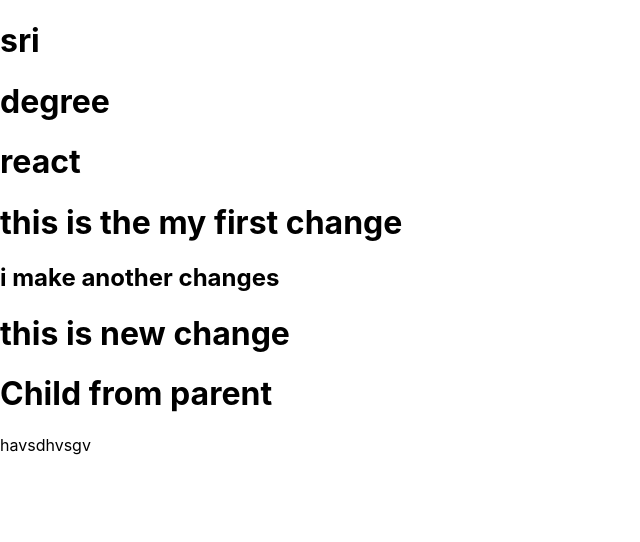
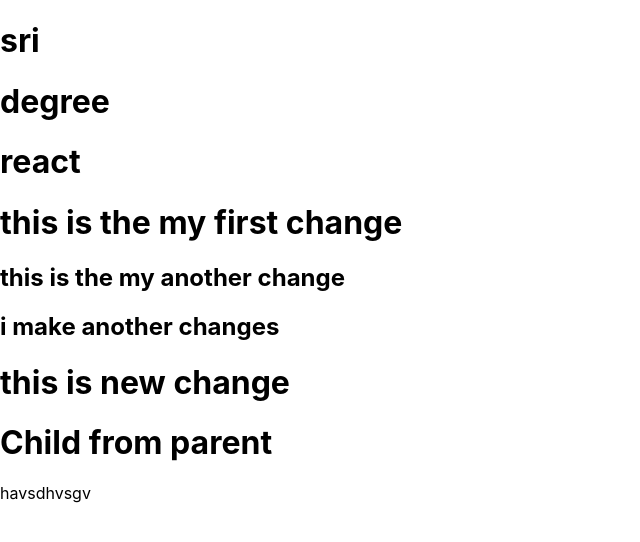
Before and after one commit to srimani282/Reactdev, a React (Create React App) app: page / in a window 1280 px wide. Shown: the top 542 px of the page, without its empty margins (0-640 px from the left). Built offline with nearby package versions, Linux system fonts and the light colour scheme.

Commit message:
i done my practice

```diff
--- a/src/App.js
+++ b/src/App.js
@@ -15,6 +15,7 @@ function App(props) {
       />
       <Children>
         <h1> this is the my first change</h1>
+        <h2>this is the my another change</h2>
         <h2>i make another changes</h2>
         <h1>this is new change</h1>
         <h1>Child from parent</h1>
```
